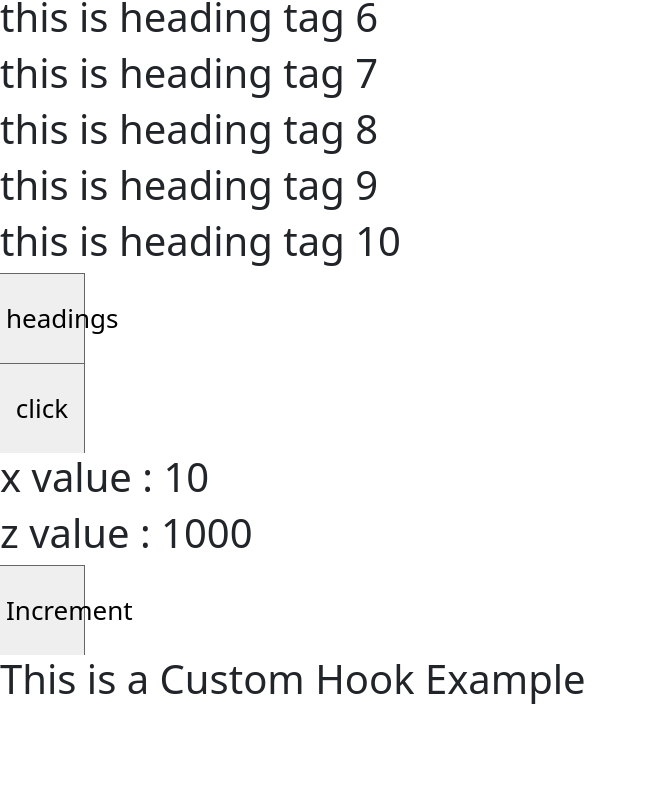
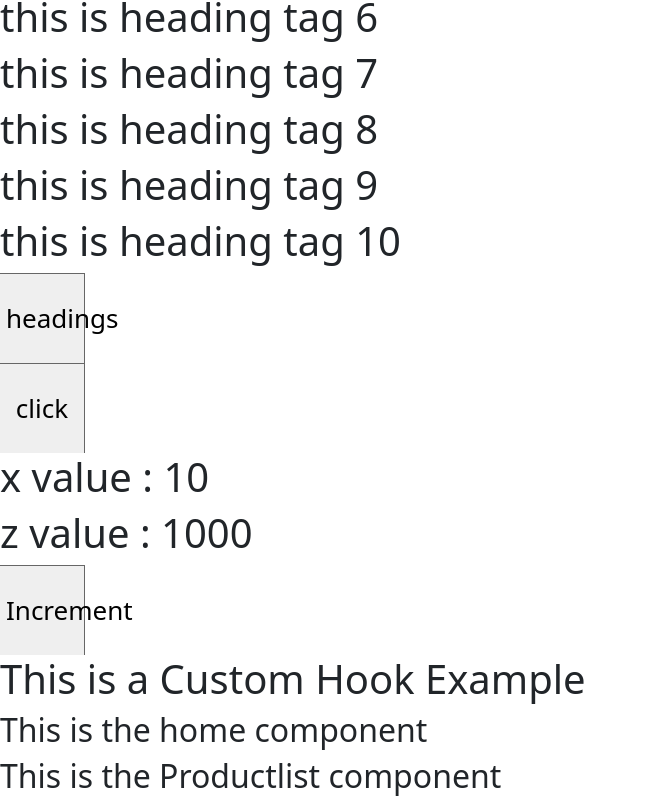
Before and after one commit to Pandukumar9/todo_app_react, a React (Create React App) app: page / in a window 1280 px wide. Shown: the part 3400-4204 px from the top of the page, without its empty margins (0-647 px from the left). Before the commit the page ends 4111 px from the top, so only its background shows below. Built offline with nearby package versions, Linux system fonts and the light colour scheme; no server answers.

Commit message:
Props drilling

```diff
--- a/src/App.js
+++ b/src/App.js
@@ -2,6 +2,7 @@ import { useState } from 'react';
 import './App.css';
 import Calculator from './pages/Calculator';
 import Virdom from './pages/Virtualdom';
+import Homeee from './pages/Homeee';
 
 function App() {
   let [todolist, updateTodos] = useState([
@@ -66,6 +67,8 @@ function App() {
     <Calculator></Calculator>
 
     <Virdom></Virdom>
+
+    <Homeee></Homeee>
     </>
 
   );
--- /dev/null
+++ b/src/pages/Homeee.js
@@ -0,0 +1,12 @@
+import Productlist from "./Productlist"
+
+function Homeee(){
+    return(
+        <>
+          <h2>This is the home component</h2>
+          <Productlist></Productlist>
+        </>
+    )
+}
+
+export default Homeee
--- /dev/null
+++ b/src/pages/Productlist.js
@@ -0,0 +1,9 @@
+function Productlist(){
+    return(
+        <>
+          <h2>This is the Productlist component</h2>
+        </>
+    )
+}
+
+export default Productlist
```
